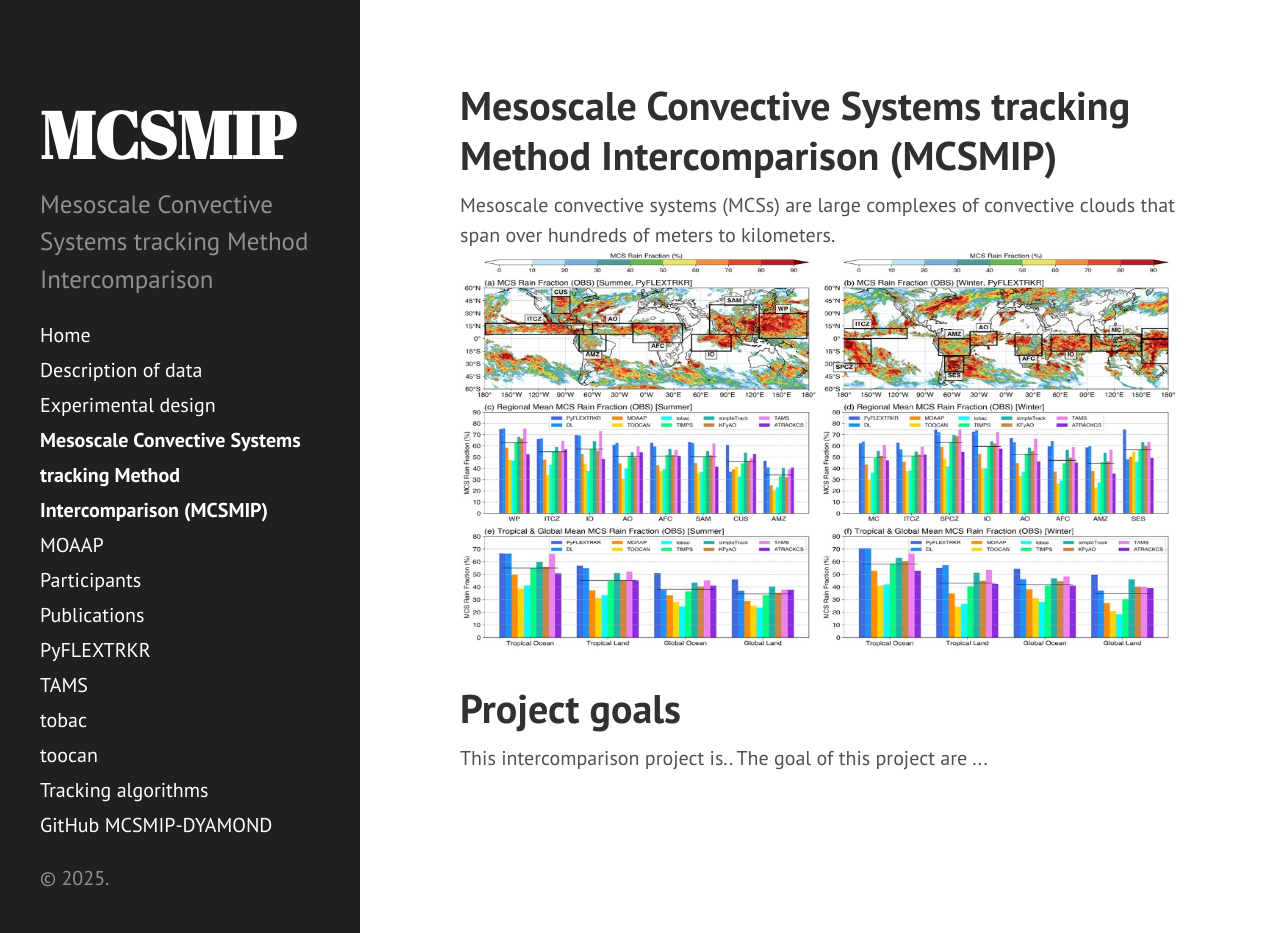
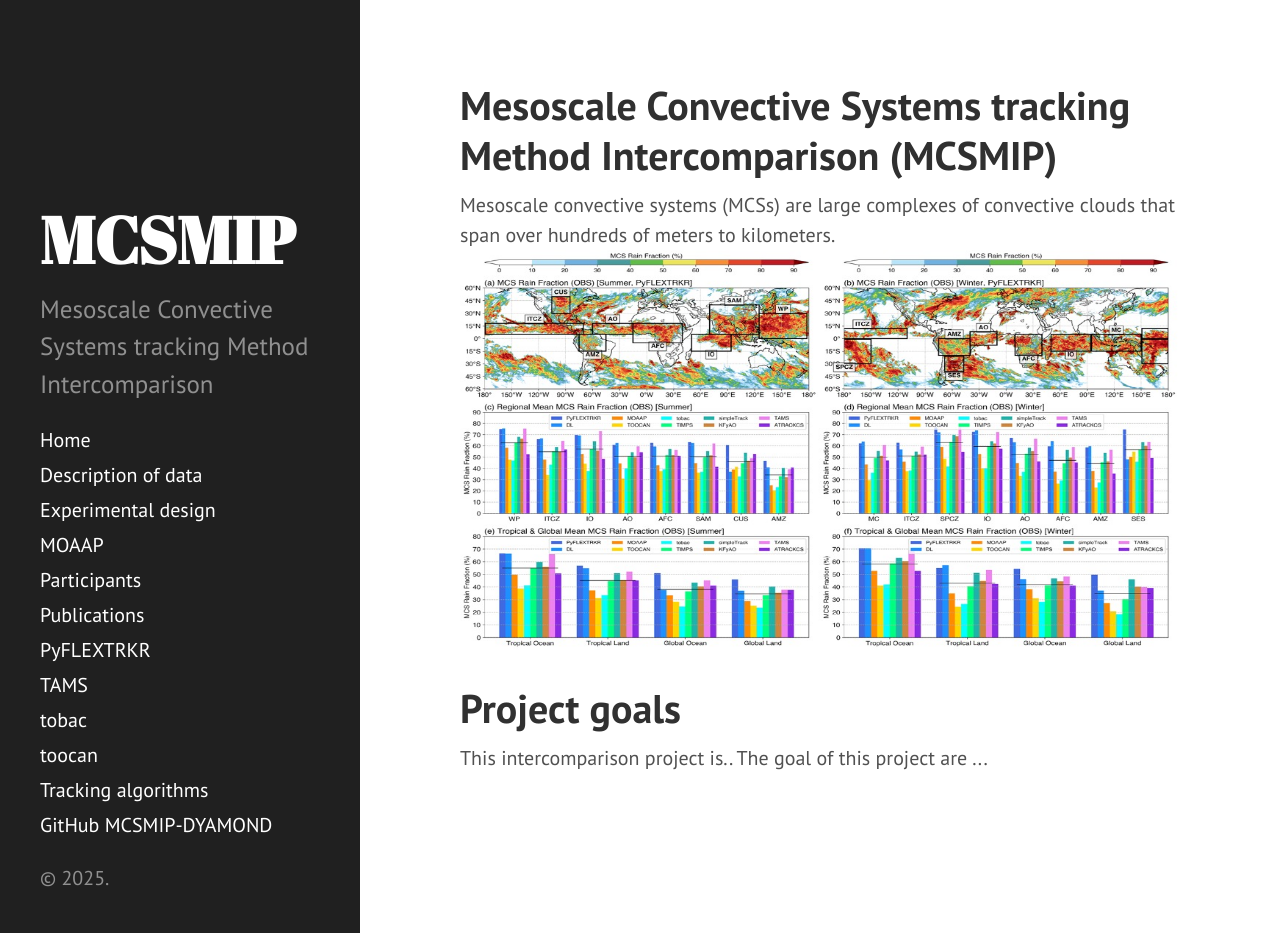
Before and after one commit to MCSMIP/mcsmip.github.io, a Jekyll site: the page built from index.html, in a window 1280 px wide and 933 px high. Built offline with Jekyll 4.4.1, drawn with Linux system fonts in a browser that asks for light colours; Markdown is read by kramdown in place of the engine named in the settings; the list of posts is cut into pages by our own code.

Commit message:
try to exclude title one more time

```diff
--- a/_includes/sidebar.html
+++ b/_includes/sidebar.html
@@ -16,32 +16,15 @@
       {% comment %}
         Dynamically generate the sidebar nav, excluding:
         1. The Home page (landing page)
-        2. The page with the title "Mesoscale" (index.html title)
+        2. The page with the title "Mesoscale Convective Systems tracking Method Intercomparison (MCSMIP)"
       {% endcomment %}
 
       {% assign pages_list = site.pages %}
-      {% assign parent_page = "/trackers.md" %} <!-- Define trackers.md as the parent page -->
-
       {% for node in pages_list %}
         {% if node.title != null %}
           {% if node.layout == "page" %}
             {% if node.url != site.baseurl and node.title != site.title %}
-              <!-- Display trackers.md link -->
-              {% if node.url == parent_page %}
-                <a class="sidebar-nav-item{% if page.url == node.url %} active{% endif %}" href="{{ node.url }}">{{ node.title }}</a>
-
-                <ul class="sub-links">
-                  {% comment %} Now display subpages (sub-links) under trackers.md {% endcomment %}
-
-                  {% for subpage in pages_list %}
-                    {% if subpage.parent == "trackers.md" %}
-                      <li><a href="{{ subpage.url }}" class="sub-link">{% if page.url == subpage.url %} > {% endif %}{{ subpage.title }}</a></li>
-                    {% endif %}
-                  {% endfor %}
-
-                </ul>
-              {% else %}
-                <!-- Display other pages normally -->
+              {% if node.title != "Mesoscale Convective Systems tracking Method Intercomparison (MCSMIP)" %}
                 <a class="sidebar-nav-item{% if page.url == node.url %} active{% endif %}" href="{{ node.url }}">{{ node.title }}</a>
               {% endif %}
             {% endif %}
```
